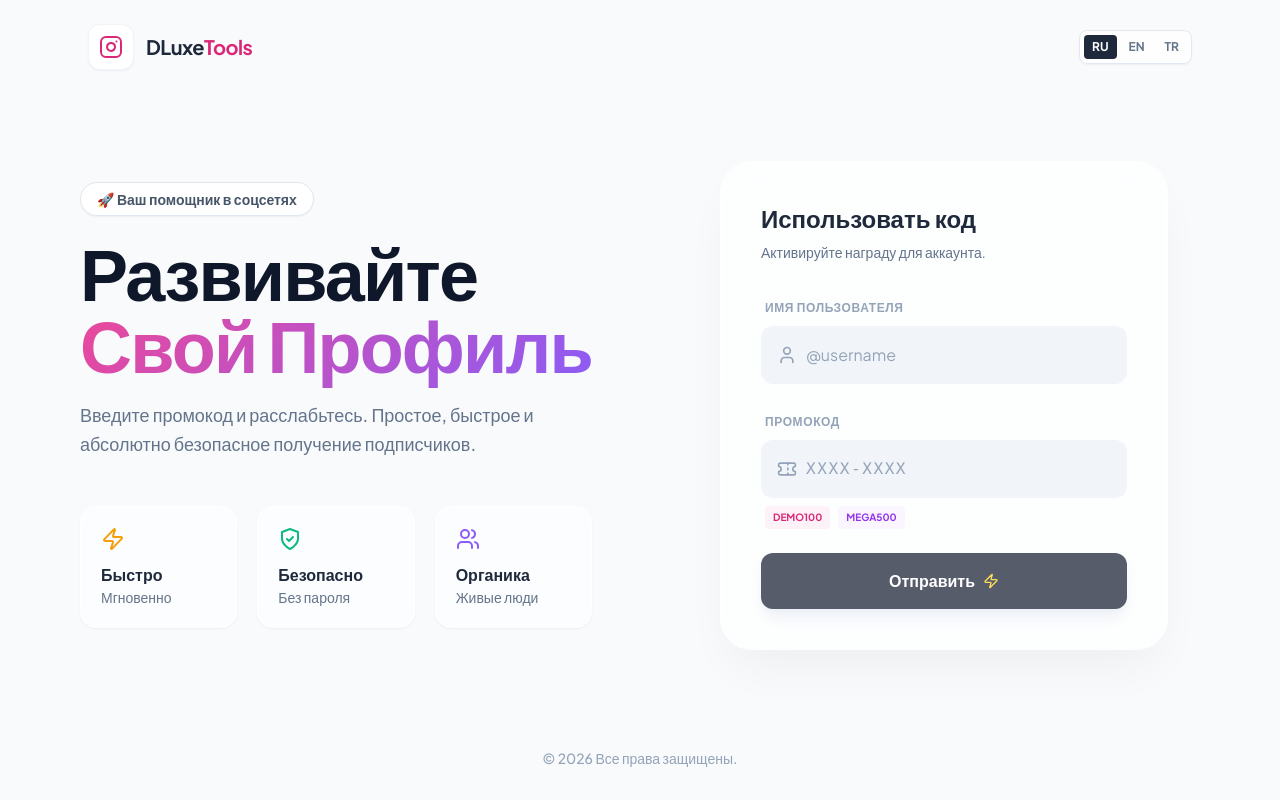
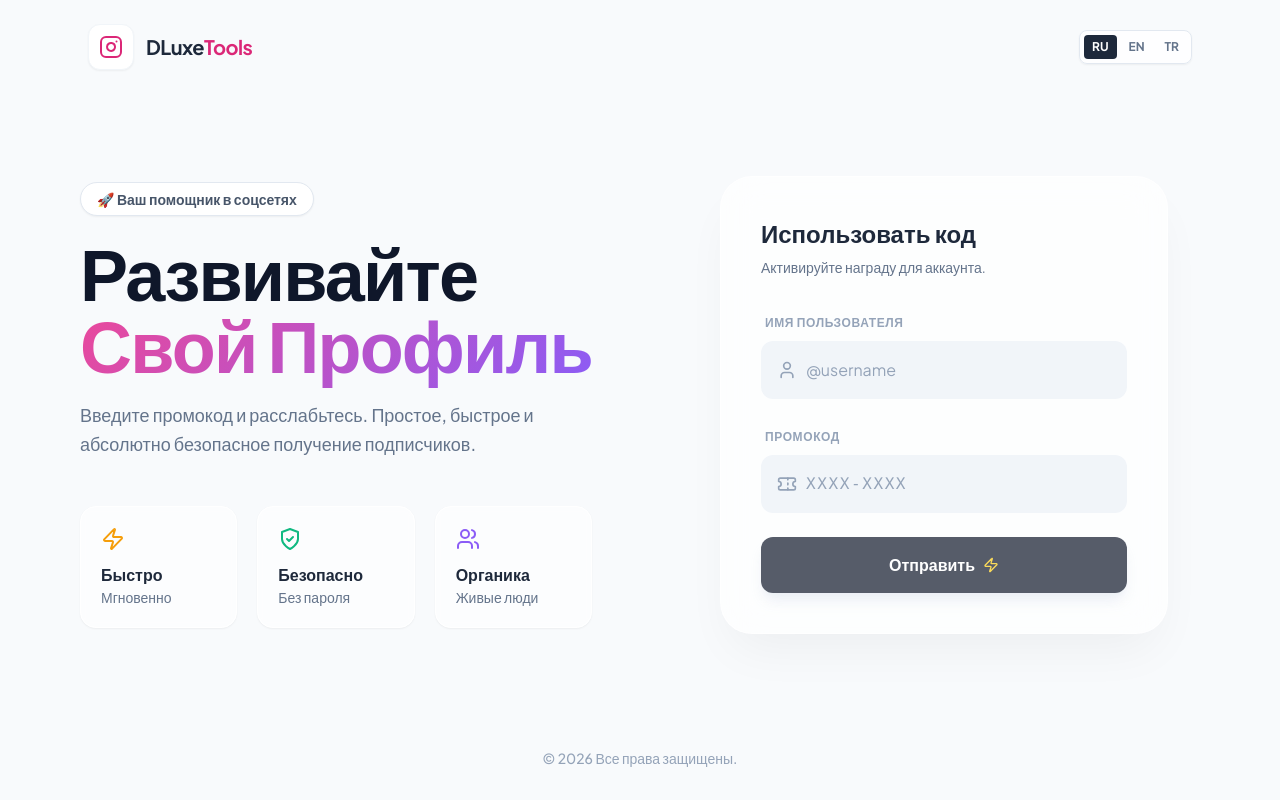
Before and after one commit to samkokey/gonderim, a React (Vite) app: page / in a window 1280 px wide. Built offline with nearby package versions, Linux system fonts and the light colour scheme.

Commit message:
Update App.tsx

```diff
--- a/App.tsx
+++ b/App.tsx
@@ -175,20 +175,6 @@ const App: React.FC = () => {
                       onChange={(e) => setCode(e.target.value)}
                     />
                   </div>
-                  <div className="flex gap-2 px-1">
-                    <span
-                      onClick={() => setCode('DEMO100')}
-                      className="text-[10px] font-bold bg-pink-50 text-pink-600 px-2 py-1 rounded cursor-pointer hover:bg-pink-100 transition-colors"
-                    >
-                      DEMO100
-                    </span>
-                    <span
-                      onClick={() => setCode('MEGA500')}
-                      className="text-[10px] font-bold bg-purple-50 text-purple-600 px-2 py-1 rounded cursor-pointer hover:bg-purple-100 transition-colors"
-                    >
-                      MEGA500
-                    </span>
-                  </div>
                 </div>
 
                 <button
```
